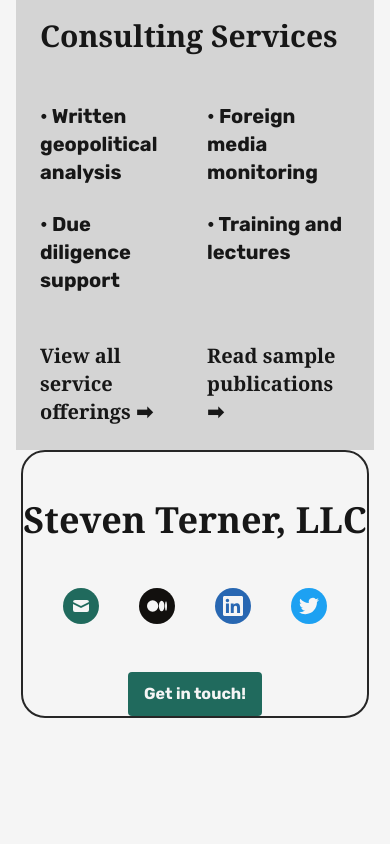
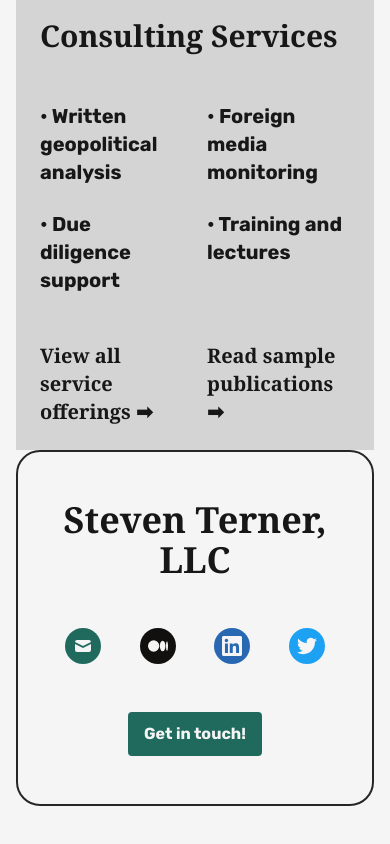
Before and after one commit to DoctorDerek/steven-terner.github.io, a Next.js app: page /about in a window 390 px wide. Shown: the part 1408-2252 px from the top of the page. Built offline with nearby package versions, Linux system fonts and the light colour scheme; a web font is replaced by a local one; what @tailwindcss/typography would draw is missing.

Commit message:
Refactor into 2 components to fix space-y and hidden interaction

```diff
--- a/components/AboutSidebar.js
+++ b/components/AboutSidebar.js
@@ -26,10 +26,17 @@ const AboutSidebarInner = () => (
 
 // photo layout only used on About page
 const AboutSidebar = ({ photo = false }) => {
+  const AboutSidebarNormal = () => (
+    <div className="flex flex-col items-center max-w-sm px-2 py-12 mx-auto space-y-12 border-2 border-gray-800 border-solid text-md rounded-3xl sm:col-span-3 sm:border-0 sm:py-0 sm:px-0">
+      <AboutSidebarInner />
+    </div>
+  )
   if (photo) {
     return (
+      <>
+        <div className="hidden md:block">
           <div className="flex flex-col items-center max-w-sm mx-auto space-y-12 border-2 border-gray-800 border-solid text-md rounded-3xl sm:col-span-3 sm:border-0">
-        <div className="hidden md:grid w-72 h-72">
+            <div className="grid w-72 h-72">
               <Image
                 alt="ocean"
                 src="/static/images/StevenTernerPhoto2-cropped.jpg"
@@ -39,13 +46,14 @@ const AboutSidebar = ({ photo = false }) => {
             </div>
             <AboutSidebarInner />
           </div>
+        </div>
+        <div className="md:hidden">
+          <AboutSidebarNormal />
+        </div>
+      </>
     )
   }
-  return (
-    <div className="flex flex-col items-center max-w-sm px-2 py-12 mx-auto space-y-12 border-2 border-gray-800 border-solid text-md rounded-3xl sm:col-span-3 sm:border-0 sm:py-0 sm:px-0">
-      <AboutSidebarInner />
-    </div>
-  )
+  return <AboutSidebarNormal />
 }
 
 export default AboutSidebar
```
Lines whose indentation alone changed are shown as unchanged.
